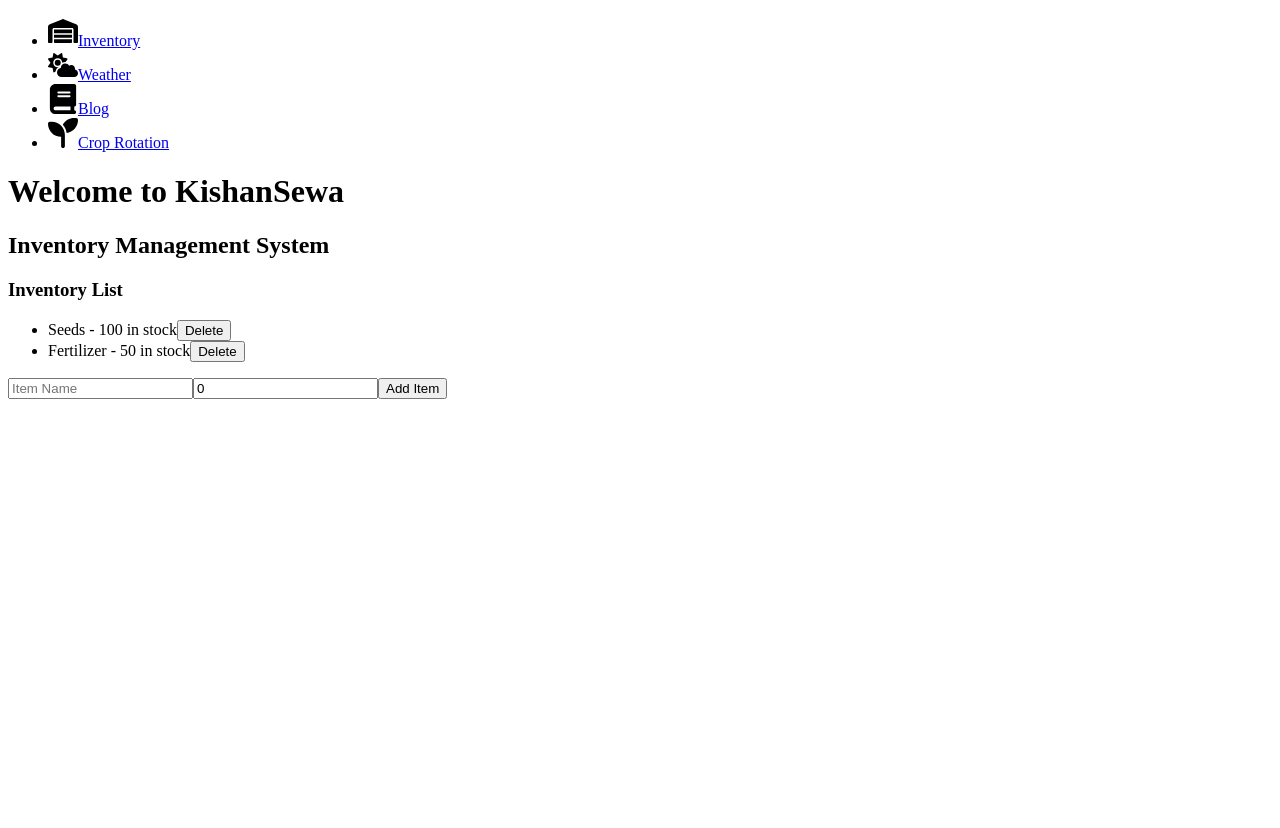
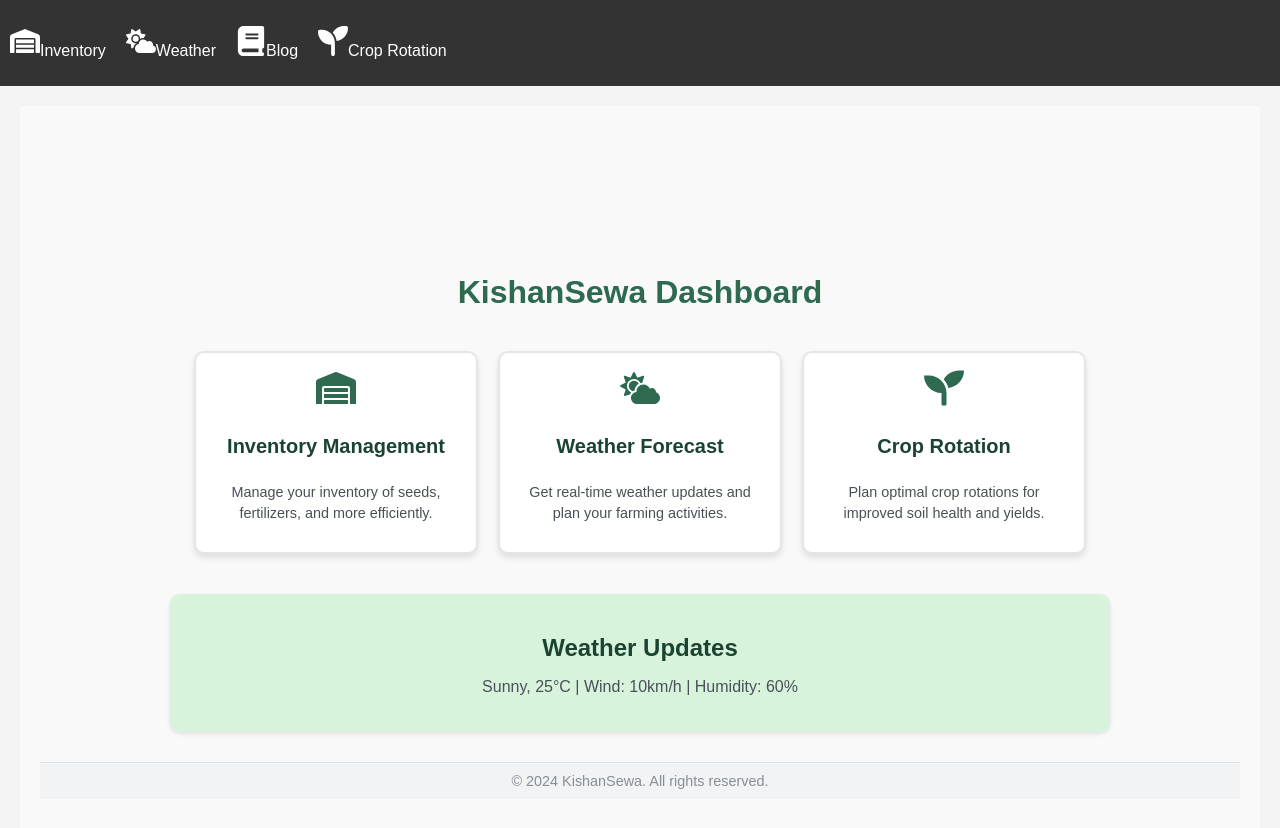
Before and after one commit to Sujit-Thapa/Hackathon, a Next.js app in the folder kishansewa/: page / in a window 1280 px wide. Shown: the top 828 px of the page. Before the commit the page ends 800 px from the top, so only its background shows below. Built offline with nearby package versions, Linux system fonts and the light colour scheme.

Commit message:
frontendinitialized

```diff
--- a/kishansewa/app/layout.tsx
+++ b/kishansewa/app/layout.tsx
@@ -1,4 +1,7 @@
 import { FaWarehouse, FaCloudSun, FaBook, FaSeedling } from "react-icons/fa6";
+import './globals.css';
+
+
 
 
 export default function Layout({ children }: { children: React.ReactNode }) {
--- /dev/null
+++ b/kishansewa/app/page.module.css
@@ -0,0 +1,134 @@
+/* Styles for the main container */
+.mainContainer {
+    display: flex;
+    flex-direction: column;
+    align-items: center;
+    justify-content: center;
+    padding: 20px;
+    background-color: #f9f9f9;
+    font-family: 'Arial', sans-serif;
+    min-height: 100vh;
+  }
+
+  /* Heading styles */
+  .heading {
+    font-size: 2rem;
+    font-weight: bold;
+    color: #2d6a4f;
+    margin-bottom: 20px;
+  }
+
+  /* Subheading or section title */
+  .subHeading {
+    font-size: 1.5rem;
+    color: #40916c;
+    margin-top: 10px;
+    margin-bottom: 10px;
+  }
+
+  /* Button styles */
+  .button {
+    display: inline-block;
+    padding: 10px 20px;
+    background-color: #52b788;
+    color: white;
+    font-size: 1rem;
+    font-weight: bold;
+    text-align: center;
+    border: none;
+    border-radius: 8px;
+    cursor: pointer;
+    transition: background-color 0.3s ease;
+  }
+
+  .button:hover {
+    background-color: #40916c;
+  }
+
+  /* Card container */
+  .cardContainer {
+    display: flex;
+    flex-wrap: wrap;
+    justify-content: space-around;
+    margin: 20px 0;
+    gap: 20px;
+  }
+
+  /* Individual card */
+  .card {
+    display: flex;
+    flex-direction: column;
+    align-items: center;
+    justify-content: center;
+    width: 250px;
+    background-color: #ffffff;
+    border: 2px solid #e5e5e5;
+    border-radius: 10px;
+    box-shadow: 0 4px 6px rgba(0, 0, 0, 0.1);
+    padding: 15px;
+    text-align: center;
+    transition: transform 0.3s ease, box-shadow 0.3s ease;
+  }
+
+  .card:hover {
+    transform: translateY(-5px);
+    box-shadow: 0 6px 10px rgba(0, 0, 0, 0.15);
+  }
+
+  /* Card icons */
+  .cardIcon {
+    font-size: 2.5rem;
+    color: #2d6a4f;
+    margin-bottom: 10px;
+  }
+
+  /* Card titles */
+  .cardTitle {
+    font-size: 1.25rem;
+    font-weight: bold;
+    color: #1b4332;
+    margin-bottom: 10px;
+  }
+
+  /* Card descriptions */
+  .cardDescription {
+    font-size: 0.9rem;
+    color: #495057;
+    line-height: 1.4;
+  }
+
+  /* Weather and additional data section */
+  .weatherSection {
+    width: 100%;
+    max-width: 900px;
+    background-color: #d8f3dc;
+    padding: 20px;
+    border-radius: 10px;
+    box-shadow: 0 2px 4px rgba(0, 0, 0, 0.1);
+    margin-top: 20px;
+    text-align: center;
+  }
+
+  .weatherTitle {
+    font-size: 1.5rem;
+    font-weight: bold;
+    color: #1b4332;
+    margin-bottom: 10px;
+  }
+
+  .weatherData {
+    font-size: 1rem;
+    color: #495057;
+  }
+
+  /* Footer styles */
+  .footer {
+    margin-top: 30px;
+    width: 100%;
+    text-align: center;
+    font-size: 0.9rem;
+    color: #868e96;
+    padding: 10px 0;
+    background-color: #f1f3f5;
+    border-top: 1px solid #dee2e6;
+  }
--- a/kishansewa/app/page.tsx
+++ b/kishansewa/app/page.tsx
@@ -1,13 +1,53 @@
-import React from "react";
-import Inventory from "./components/Inventory";
-import { FaWarehouse } from "react-icons/fa6";
+import React from 'react';
+import styles from './page.module.css';
+import { FaWarehouse, FaCloudSun, FaSeedling } from 'react-icons/fa';
 
-export default function Home() {
+const Page = () => {
   return (
-    <div>
-      <h1>Welcome to KishanSewa</h1>
-      <h2>Inventory Management System</h2>
-      <Inventory />
+    <div className={styles.mainContainer}>
+      <h1 className={styles.heading}>KishanSewa Dashboard</h1>
+
+      <div className={styles.cardContainer}>
+        {/* Inventory Card */}
+        <div className={styles.card}>
+          <FaWarehouse className={styles.cardIcon} />
+          <h2 className={styles.cardTitle}>Inventory Management</h2>
+          <p className={styles.cardDescription}>
+            Manage your inventory of seeds, fertilizers, and more efficiently.
+          </p>
+        </div>
+
+        {/* Weather Card */}
+        <div className={styles.card}>
+          <FaCloudSun className={styles.cardIcon} />
+          <h2 className={styles.cardTitle}>Weather Forecast</h2>
+          <p className={styles.cardDescription}>
+            Get real-time weather updates and plan your farming activities.
+          </p>
+        </div>
+
+        {/* Crop Rotation Card */}
+        <div className={styles.card}>
+          <FaSeedling className={styles.cardIcon} />
+          <h2 className={styles.cardTitle}>Crop Rotation</h2>
+          <p className={styles.cardDescription}>
+            Plan optimal crop rotations for improved soil health and yields.
+          </p>
+        </div>
+      </div>
+
+      {/* Weather Section */}
+      <div className={styles.weatherSection}>
+        <h2 className={styles.weatherTitle}>Weather Updates</h2>
+        <p className={styles.weatherData}>Sunny, 25°C | Wind: 10km/h | Humidity: 60%</p>
+      </div>
+
+      {/* Footer */}
+      <footer className={styles.footer}>
+        © 2024 KishanSewa. All rights reserved.
+      </footer>
     </div>
   );
-}
+};
+
+export default Page;
--- a/kishansewa/package.json
+++ b/kishansewa/package.json
@@ -12,6 +12,7 @@
     "next": "15.0.3",
     "react": "19.0.0-rc-66855b96-20241106",
     "react-dom": "19.0.0-rc-66855b96-20241106",
+    "react-icons": "^5.3.0",
     "reacticon": "^0.0.1"
   },
   "devDependencies": {
```
Also changed, not shown: 1 other file (tests, documents, lock files or other folders).
